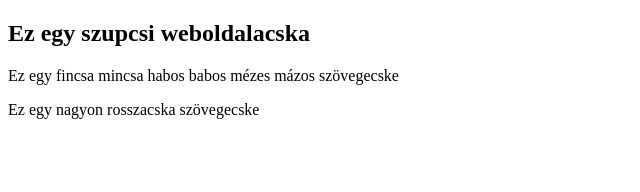
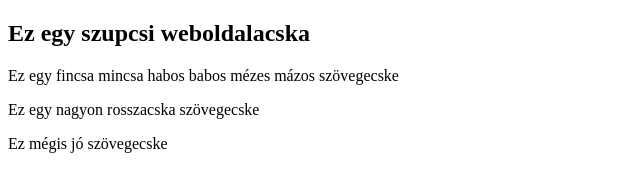
Before and after one commit to tothtamas2005/demo2, a plain HTML site: page index.html in a window 1280 px wide. Shown: the whole page, without its empty margins (0-640 px from the left). Drawn offline with Linux system fonts and the light colour scheme.

Commit message:
Line feltöltés

```diff
--- a/index.html
+++ b/index.html
@@ -10,5 +10,6 @@
     <h2>Ez egy szupcsi weboldalacska</h2>
     <p>Ez egy fincsa mincsa habos babos mézes mázos szövegecske</p>
     <p>Ez egy nagyon rosszacska szövegecske</p>
+    <p>Ez mégis jó szövegecske</p>
 </body>
 </html>
```
